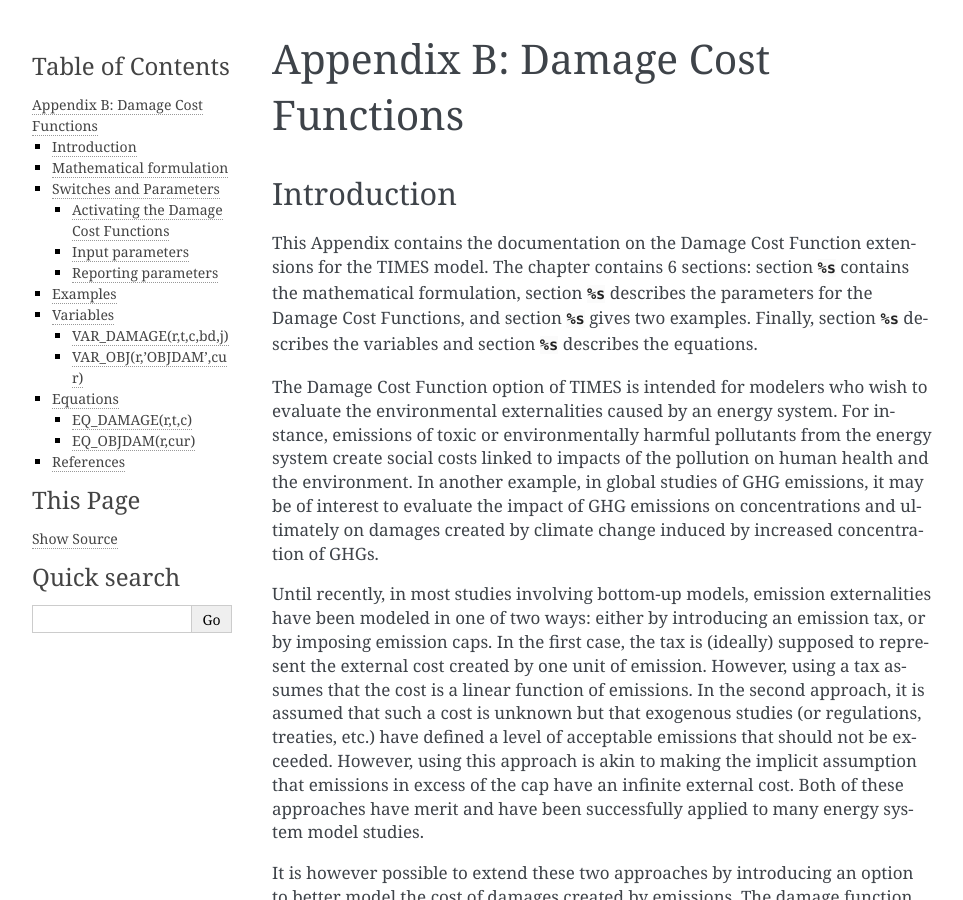
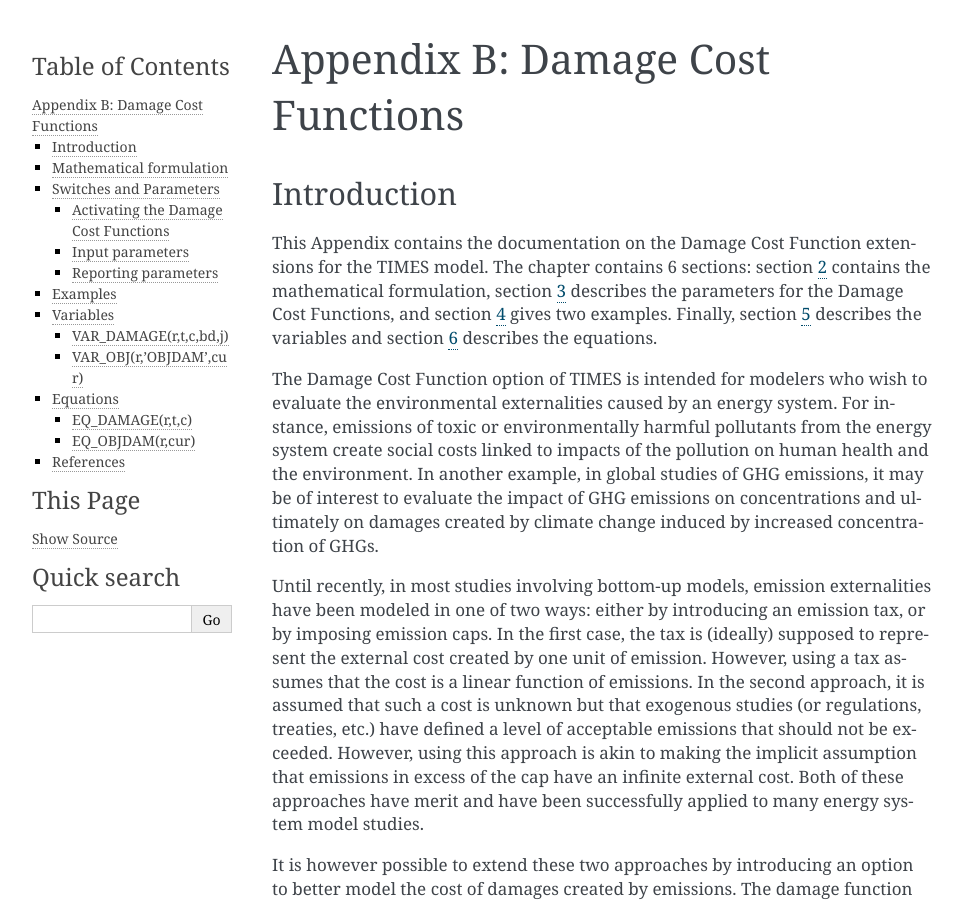
Before and after one commit to experimentarium/times, a Sphinx documentation site: the page built from docs/part-2/08-damage-cost-function.md, in a window 1280 px wide and 900 px high. Shown: the whole window, without its empty margins (148-1111 px from the left). Built offline with Sphinx 7.4.7, drawn with Linux system fonts in a browser that asks for light colours.

Commit message:
Update 08-damage-cost-function.md

````diff
--- a/docs/part-2/08-damage-cost-function.md
+++ b/docs/part-2/08-damage-cost-function.md
@@ -3,7 +3,7 @@
 
 ## Introduction
 
-This Appendix contains the documentation on the Damage Cost Function extensions for the TIMES model. The chapter contains 6 sections: section {numref}`%s <b-mathematical-formulations>` contains the mathematical formulation, section {numref}`%s <b-switches-and-parameters>` describes the parameters for the Damage Cost Functions, and section {numref}`%s <b-examples>` gives two examples. Finally, section {numref}`%s <b-variables>` describes the variables and section {numref}`%s <b-equations>` describes the equations.
+This Appendix contains the documentation on the Damage Cost Function extensions for the TIMES model. The chapter contains 6 sections: section [2](b-mathematical-formulations) contains the mathematical formulation, section [3](b-switches-and-parameters) describes the parameters for the Damage Cost Functions, and section [4](b-examples) gives two examples. Finally, section [5](b-variables) describes the variables and section [6](b-equations) describes the equations.
 
 The Damage Cost Function option of TIMES is intended for modelers who wish to evaluate the environmental externalities caused by an energy system. For instance, emissions of toxic or environmentally harmful pollutants from the energy system create social costs linked to impacts of the pollution on human health and the environment. In another example, in global studies of GHG emissions, it may be of interest to evaluate the impact of GHG emissions on concentrations and ultimately on damages created by climate change induced by increased concentration of GHGs.
 
@@ -75,7 +75,7 @@ Formulas for the marginal costs of the other steps can be derived similarly.
 
 The TIMES implementation basically follows the equations shown above. Both the non-linear and linearized approaches can be used. However, in order to provide some additional flexibility, the implementation supports also defining a threshold level of emissions, below which the damage costs are zero. This refinement can be taken into account in the balance equation {eq}`2-8-5` by adding one additional step variable having an upper bound equal to the threshold level, and by adjusting the widths of the other steps accordingly. The threshold level can also easily be taken into account in the formulas for the approximate marginal costs.
 
-In addition, the implementation supports different elasticities and step sizes to be used below and above the reference level. See Section {numref}`%s <b-switches-and-parameters>` for more details.
+In addition, the implementation supports different elasticities and step sizes to be used below and above the reference level. See Section [3](b-switches-and-parameters) for more details.
 
 (b-switches-and-parameters)=
 ## Switches and Parameters
@@ -84,7 +84,7 @@ In addition, the implementation supports different elasticities and step sizes t
 
 Like all other aspects of TIMES, the user describes the Damage Cost Functions by means of a Set and the Parameters and Switches described in this chapter.
 
-As discussed in Section {numref}`%s <b-mathematical-formulations>`, the TIMES Damage Cost Function facility permits the assessment of environmental externalities by means of two approaches to determine the impact or cost of damages arising from emissions: ex-post calculation and internalized damage costs. The second approach can be further divided into the non-linear and linear formulations, and therefore the following three approaches are available in Standard TIMES:
+As discussed in Section [2](b-mathematical-formulations), the TIMES Damage Cost Function facility permits the assessment of environmental externalities by means of two approaches to determine the impact or cost of damages arising from emissions: ex-post calculation and internalized damage costs. The second approach can be further divided into the non-linear and linear formulations, and therefore the following three approaches are available in Standard TIMES:
 
 1. The environmental damages are computed ex-post, without feedback into the optimization process;
 2. The environmental damages are a linearized part of the objective function and therefore taken into account in the optimization process;
@@ -244,7 +244,7 @@ Example of a linearized damage function with 1+5+1+3 steps (one zero cost step,
 
 There are only two sets of new variables in the damage cost formulation, VAR_DAM and VAR_OBJDAM, which are shown below in {numref}`dam-variables`. The variables VAR_DAM represent the steps in the emissions in each period. In the linearized formulation, there are DAM_STEP(\...,\'LO\') number of step variables on the lower side and DAM_STEP(\...\'UP\') number of step variables on the higher side of emissions. In addition, one step variable of type \'FX\' corresponds to the middle step that includes the reference level of emissions, and an optional additional step variable of type \'FX\' corresponds to the zero-damage fraction of emissions, as defined by the difference between DAM_BQTY(..) and DAM_VOC(\...,\'LO\').
 
-The variables VAR_OBJDAM represent the total discounted damage costs by region. The undiscounted costs in each period described in Section {numref}`%s <b-mathematical-formulations>` are discounted and summed over all periods and emissions in each region. As emissions are in TIMES assumed to be constant within each period, damage costs are likewise assumed to be constant within each period.
+The variables VAR_OBJDAM represent the total discounted damage costs by region. The undiscounted costs in each period described in Section [2](b-mathematical-formulations) are discounted and summed over all periods and emissions in each region. As emissions are in TIMES assumed to be constant within each period, damage costs are likewise assumed to be constant within each period.
 
 ```{list-table} Model variables specific to the Damage Cost Functions.
 :name: dam-variables
@@ -352,7 +352,7 @@ $$\sum_{(jj,bd) \in dam\_num_{r,c,jj,bd}}
 
 **Remarks:**
 
-- The internal parameter $DAM\_SIZE_{r,c,bd}$ represents the sizes of cost steps of the linearized damage cost function, for both directions (bd=LO/UP) and for the middle step (bd=FX), as described above in Section {numref}`%s <b-mathematical-formulations>`.
+- The internal parameter $DAM\_SIZE_{r,c,bd}$ represents the sizes of cost steps of the linearized damage cost function, for both directions (bd=LO/UP) and for the middle step (bd=FX), as described above in Section [2](b-mathematical-formulations).
 
 **Equation:**
 
````
